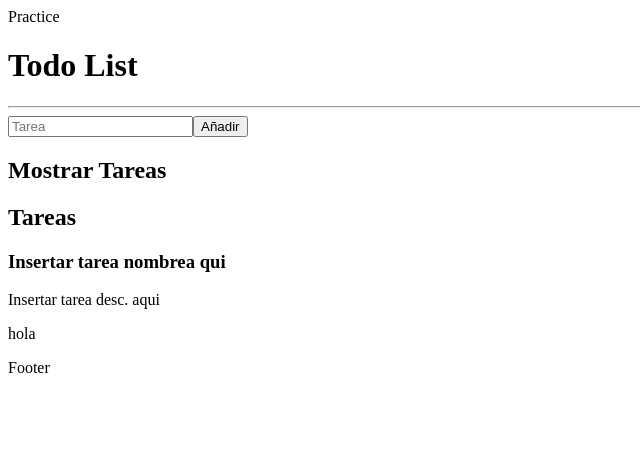
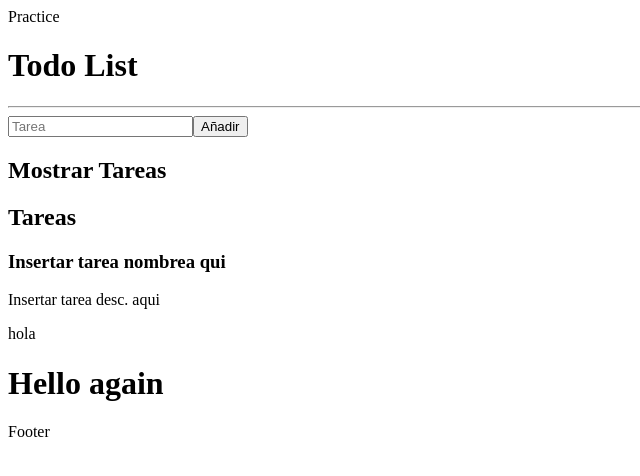
Before and after one commit to dorian-rose/react-todo-project, a React (Vite) app: page / in a window 1280 px wide. Shown: the top 476 px of the page, without its empty margins (0-640 px from the left). Built offline with nearby package versions, Linux system fonts and the light colour scheme.

Commit message:
git testinting

```diff
--- a/src/components/Container.jsx
+++ b/src/components/Container.jsx
@@ -9,6 +9,7 @@ export const Container = () => {
       <EntryContainer />
 
       <p>hola</p>
+      <h1>Hello again</h1>
     </>
   );
 };
```
